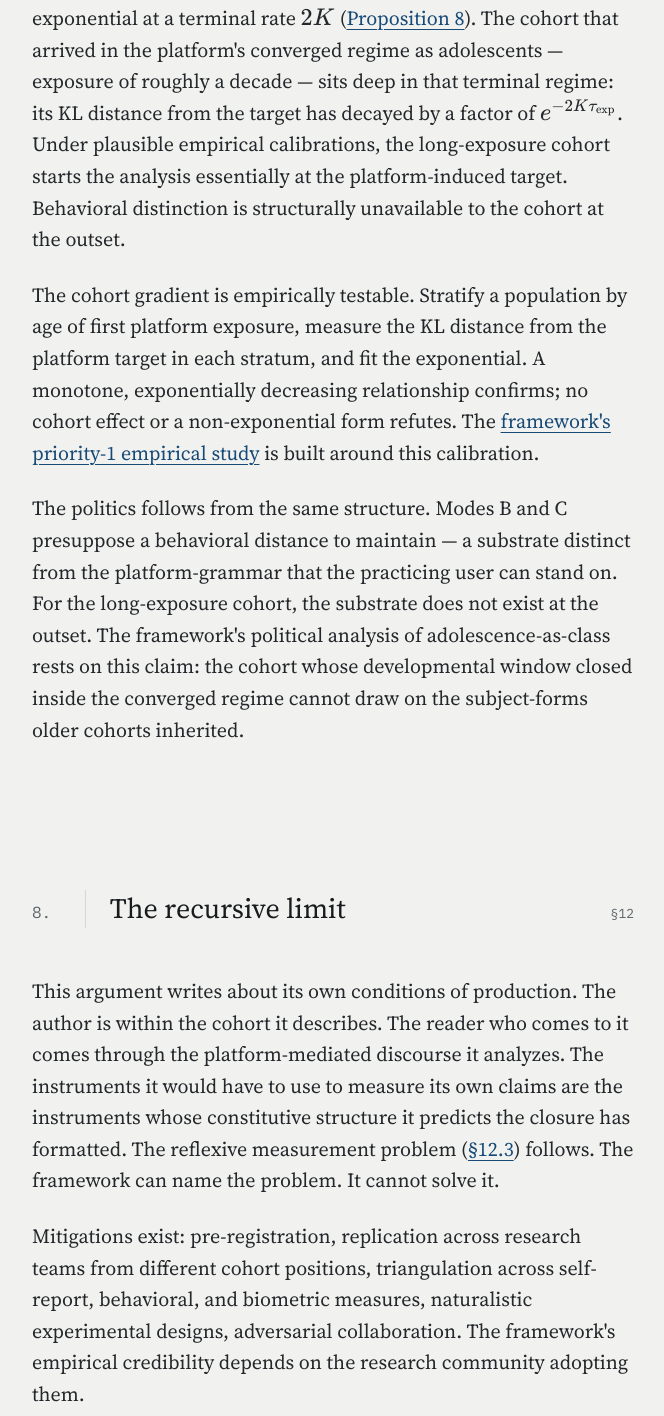
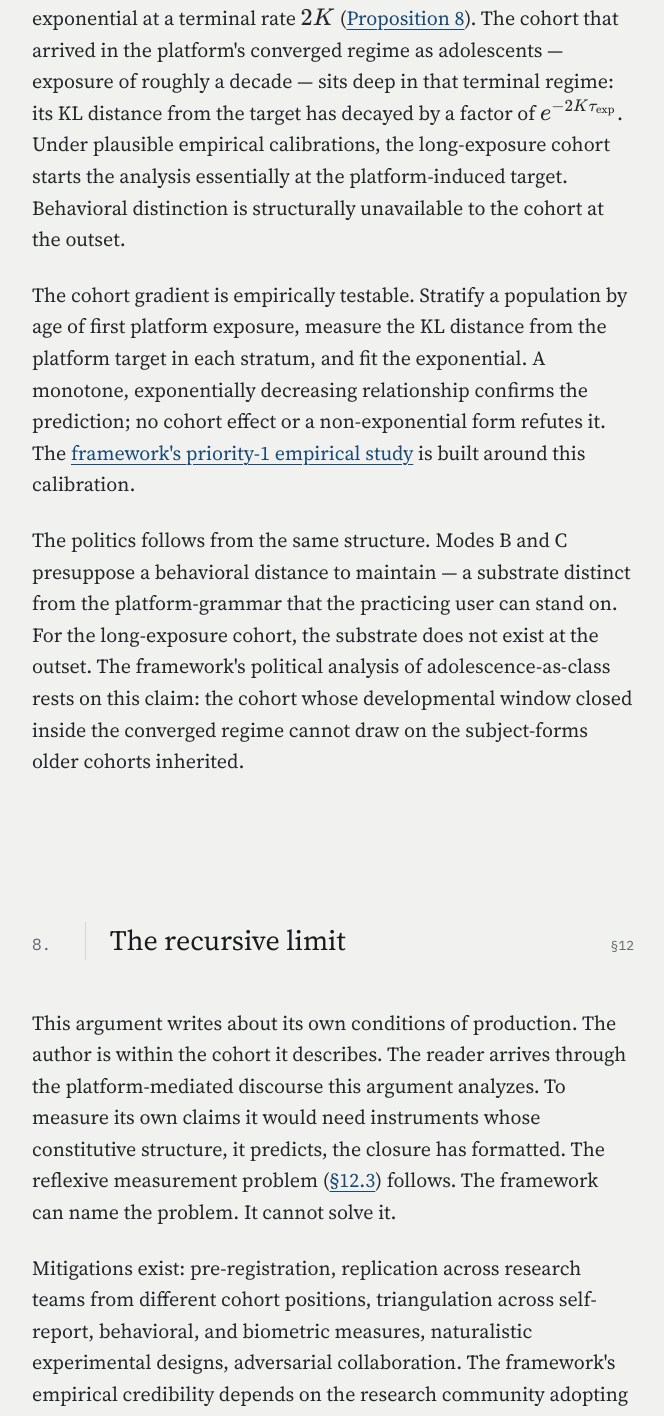
Before and after one commit to acephalous77/closed-loop-libidinal-economy, a Next.js app: page /closed-loop/v2-argument in a window 1280 px wide. Shown: the part 7454-8870 px from the top of the page, without its empty margins (307-971 px from the left). Built offline with nearby package versions, Linux system fonts and the light colour scheme; no server answers.

Commit message:
Tighten the argument's claims sentences

```diff
--- a/app/closed-loop/v2-argument/page.tsx
+++ b/app/closed-loop/v2-argument/page.tsx
@@ -100,7 +100,7 @@ export default function CuratedArgumentPage() {
         experience, it makes certain interior structures unrecoverable
         through measurement of the loop, and it produces an asymmetry between
         the modes of intervention open to individuals and the modes open to
-        institutional regulation. The pages below sketch that argument; the{" "}
+        institutional regulation. The sections below sketch that argument; the{" "}
         <Link href="/closed-loop/the-apparatus" className="text-oxblood hover:underline">
           formal apparatus
         </Link>{" "}
@@ -412,8 +412,9 @@ export default function CuratedArgumentPage() {
           The cohort gradient is empirically testable. Stratify a population
           by age of first platform exposure, measure the KL distance from the
           platform target in each stratum, and fit the exponential. A
-          monotone, exponentially decreasing relationship confirms; no cohort
-          effect or a non-exponential form refutes. The{" "}
+          monotone, exponentially decreasing relationship confirms the
+          prediction; no cohort effect or a non-exponential form refutes it.
+          The{" "}
           <Link
             href="/closed-loop/the-apparatus/section-12#priorities"
             className="text-oxblood hover:underline"
@@ -438,11 +439,11 @@ export default function CuratedArgumentPage() {
         <MoveHeading n="8" at={{ label: "§12", href: "/closed-loop/the-apparatus/section-12#reflexive" }}>The recursive limit</MoveHeading>
         <p className="text-base text-ink-90 mb-sm">
           This argument writes about its own conditions of production. The
-          author is within the cohort it describes. The reader who comes to it
-          comes through the platform-mediated discourse it analyzes. The
-          instruments it would have to use to measure its own claims are the
-          instruments whose constitutive structure it predicts the closure has
-          formatted. The reflexive measurement problem (
+          author is within the cohort it describes. The reader arrives through
+          the platform-mediated discourse this argument analyzes. To measure
+          its own claims it would need instruments whose constitutive
+          structure, it predicts, the closure has formatted. The reflexive
+          measurement problem (
           <Link
             href="/closed-loop/the-apparatus/section-12#reflexive"
             className="text-oxblood hover:underline"
--- a/notes/2026-11-02-autostimulus-transform.md
+++ b/notes/2026-11-02-autostimulus-transform.md
@@ -147,3 +147,12 @@ restored as “Ideological interpellation, as the older critical traditions
 thematized it, reappears here as performative stability of behavior under
 closed-loop observation.” The argument remains 0 reliable tells at 1,927 words;
 build, `npm run verify`, and 390/1440 hold.
+
+## Second copyedit
+
+The next read tightened the claims sentences without changing them: “The
+sections below” replaces “The pages below”; the cohort test now says what
+confirms and what refutes (“confirms the prediction … refutes it”); the
+recursive-limit paragraph drops the “reader who comes … comes” loop and the
+double-instrument construction. The argument is 1,921 words; `deai.py` 0
+reliable tells, 12 cadence flags; build and `npm run verify` clean.
```
